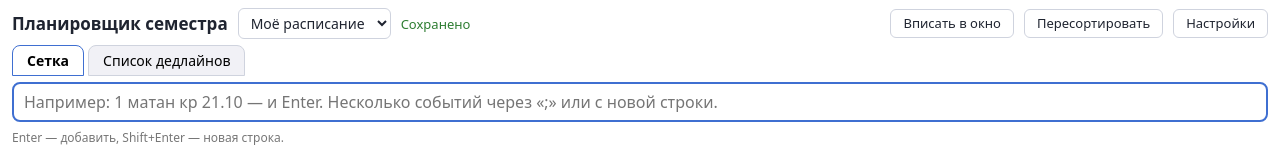
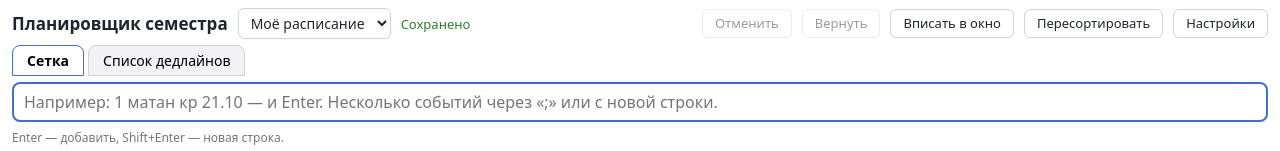
Before and after one commit to d-kh233/semester_schedule, a React (Vite) app: page / in a window 1280 px wide. Shown: the top 151 px of the page. Built offline with nearby package versions, Linux system fonts and the light colour scheme.

Commit message:
Шаг 8: отмена и повтор действий с событиями (кнопки в верхней панели, Ctrl+Z, Ctrl+Y)

```diff
--- a/src/App.tsx
+++ b/src/App.tsx
@@ -17,6 +17,26 @@ export function App() {
     document.addEventListener('visibilitychange', refresh)
     return () => document.removeEventListener('visibilitychange', refresh)
   }, [])
+
+  // Ctrl+Z и Ctrl+Y (и Ctrl+Shift+Z) отменяют и возвращают события; в полях ввода работает обычная отмена
+  const { undo, redo } = data
+  useEffect(() => {
+    const onKey = (e: KeyboardEvent) => {
+      if (!(e.ctrlKey || e.metaKey) || e.altKey) return
+      const target = e.target as HTMLElement | null
+      if (target?.closest('input, textarea, [contenteditable="true"]')) return
+      const key = e.key.toLowerCase()
+      if (key === 'z' && !e.shiftKey) {
+        e.preventDefault()
+        undo()
+      } else if (key === 'y' || (key === 'z' && e.shiftKey)) {
+        e.preventDefault()
+        redo()
+      }
+    }
+    window.addEventListener('keydown', onKey)
+    return () => window.removeEventListener('keydown', onKey)
+  }, [undo, redo])
 
   const { active } = data
 
--- a/src/app/useAppData.ts
+++ b/src/app/useAppData.ts
@@ -18,6 +18,13 @@ import {
   type EventRecord,
 } from '../core/events'
 import { canDeleteLevel, canDeleteType, type DeleteBlock } from '../core/catalogRules'
+import {
+  applyChanges,
+  diffEvents,
+  pushHistory,
+  type HistoryEntry,
+  type HistorySide,
+} from '../core/history'
 import { placeLanes, resetLaneIfSpaceChanged } from '../core/layout'
 import { createSemester, pickActiveId, sortSemesters, type Semester } from '../core/model'
 import type { EventChange } from '../core/parser/apply'
@@ -144,6 +151,26 @@ export function useAppData() {
   const dbRef = useRef<AppDb | null>(null)
   const pending = useRef(0)
   const failed = useRef(false)
+  // Журнал отмены: действия с событиями (новые сверху). Повтор доступен, пока не сделано новое действие
+  const undoRef = useRef<HistoryEntry[]>([])
+  const redoRef = useRef<HistoryEntry[]>([])
+  const [history, setHistory] = useState({ undo: 0, redo: 0 })
+
+  const syncHistory = useCallback(() => {
+    setHistory({ undo: undoRef.current.length, redo: redoRef.current.length })
+  }, [])
+
+  // Записывает одно действие в журнал; новое действие отменяет возможность повтора
+  const recordAction = useCallback(
+    (before: EventRecord[], after: EventRecord[]) => {
+      const changes = diffEvents(before, after)
+      if (changes.length === 0) return
+      undoRef.current = pushHistory(undoRef.current, { changes })
+      redoRef.current = []
+      syncHistory()
+    },
+    [syncHistory],
+  )
 
   const apply = useCallback((next: State) => {
     stateRef.current = next
@@ -335,6 +362,7 @@ export function useAppData() {
     (events: EventRecord[], touched: string[], removed: string[] = []) => {
       const current = stateRef.current
       const placed = placeLanes(events, current.types, nowIso(), { yieldIds: new Set(touched) })
+      recordAction(current.events, placed.events)
       apply({ ...current, events: placed.events })
       const writeIds = new Set([...touched, ...placed.changed.map((e) => e.id)])
       const toWrite = placed.events.filter((e) => writeIds.has(e.id))
@@ -343,7 +371,7 @@ export function useAppData() {
         for (const event of toWrite) await putEvent(db, event)
       })
     },
-    [apply, persist],
+    [apply, persist, recordAction],
   )
 
   // Новое событие (existing = null) или правка существующего. Дорожка и архив при правке сохраняются.
@@ -401,13 +429,41 @@ export function useAppData() {
         semesterId,
       })
       if (placed.changed.length === 0) return
+      recordAction(current.events, placed.events)
       apply({ ...current, events: placed.events })
       persist(async (db) => {
         for (const event of placed.changed) await putEvent(db, event)
       })
     },
-    [apply, persist],
+    [apply, persist, recordAction],
   )
+
+  // Отмена и повтор последнего действия с событиями. Отмена создания убирает событие,
+  // как и кнопка «Отменить» в подсказке после ввода (подтверждено заказчицей).
+  const stepHistory = useCallback(
+    (direction: 'undo' | 'redo') => {
+      const from = direction === 'undo' ? undoRef : redoRef
+      const to = direction === 'undo' ? redoRef : undoRef
+      const entry = from.current[from.current.length - 1]
+      if (!entry) return
+      from.current = from.current.slice(0, -1)
+      to.current = pushHistory(to.current, entry)
+      const side: HistorySide = direction === 'undo' ? 'before' : 'after'
+      const current = stateRef.current
+      apply({ ...current, events: applyChanges(current.events, entry.changes, side) })
+      syncHistory()
+      persist(async (db) => {
+        for (const change of entry.changes) {
+          const value = side === 'before' ? change.before : change.after
+          if (value) await putEvent(db, value)
+          else await deleteEventForever(db, change.id)
+        }
+      })
+    },
+    [apply, persist, syncHistory],
+  )
+  const undo = useCallback(() => stepHistory('undo'), [stepHistory])
+  const redo = useCallback(() => stepHistory('redo'), [stepHistory])
 
   const addSubject = useCallback(
     (name: string, shortName: string, demo: boolean): Subject => {
@@ -620,5 +676,9 @@ export function useAppData() {
     deleteLevel,
     previewBackup,
     restoreBackup,
+    undo,
+    redo,
+    canUndo: history.undo > 0,
+    canRedo: history.redo > 0,
   }
 }
--- /dev/null
+++ b/src/core/history.ts
@@ -0,0 +1,69 @@
+// Журнал отмены: что изменилось в событиях при одном действии. Чистая логика, без браузера и хранилища.
+
+import type { EventRecord } from './events'
+
+// Одна запись: событие до и после действия (null — события тогда не было)
+export interface EventChange {
+  id: string
+  before: EventRecord | null
+  after: EventRecord | null
+}
+
+// Одно действие пользователя: все изменения событий, которые оно сделало
+export interface HistoryEntry {
+  changes: EventChange[]
+}
+
+export type HistorySide = 'before' | 'after'
+
+// Сколько действий помним; старые просто уходят из журнала
+export const HISTORY_LIMIT = 100
+
+function sameRecord(a: EventRecord, b: EventRecord): boolean {
+  return JSON.stringify(a) === JSON.stringify(b)
+}
+
+// Сравнивает два состояния списка событий по id и возвращает только то, что поменялось
+export function diffEvents(before: EventRecord[], after: EventRecord[]): EventChange[] {
+  const beforeById = new Map(before.map((e) => [e.id, e]))
+  const afterById = new Map(after.map((e) => [e.id, e]))
+  const ids = new Set([...beforeById.keys(), ...afterById.keys()])
+  const changes: EventChange[] = []
+  for (const id of ids) {
+    const old = beforeById.get(id) ?? null
+    const next = afterById.get(id) ?? null
+    if (old !== null && next !== null && sameRecord(old, next)) continue
+    if (old === null && next === null) continue
+    changes.push({ id, before: old, after: next })
+  }
+  return changes
+}
+
+// Ставит события в состояние «до» или «после» действия. Остальные события не трогает.
+export function applyChanges(
+  events: EventRecord[],
+  changes: EventChange[],
+  side: HistorySide,
+): EventRecord[] {
+  const target = new Map(changes.map((c) => [c.id, side === 'before' ? c.before : c.after]))
+  const result: EventRecord[] = []
+  const seen = new Set<string>()
+  for (const event of events) {
+    seen.add(event.id)
+    if (!target.has(event.id)) {
+      result.push(event)
+      continue
+    }
+    const value = target.get(event.id)
+    if (value) result.push(value)
+  }
+  for (const [id, value] of target) {
+    if (value && !seen.has(id)) result.push(value)
+  }
+  return result
+}
+
+// Новый стек отмены: действие сверху, старые записи обрезаются
+export function pushHistory(stack: HistoryEntry[], entry: HistoryEntry): HistoryEntry[] {
+  return [...stack, entry].slice(-HISTORY_LIMIT)
+}
--- a/src/i18n/ru.ts
+++ b/src/i18n/ru.ts
@@ -23,6 +23,10 @@ export const ru = {
     gridTab: 'Сетка',
     deadlines: 'Список дедлайнов',
     settings: 'Настройки',
+    undo: 'Отменить',
+    redo: 'Вернуть',
+    undoTitle: 'Отменить последнее действие (Ctrl+Z)',
+    redoTitle: 'Вернуть отменённое (Ctrl+Y)',
   },
   settings: {
     title: 'Настройки',
--- a/src/ui/layout/TopBar.tsx
+++ b/src/ui/layout/TopBar.tsx
@@ -18,6 +18,10 @@ interface Props {
   view: View
   onViewChange: (view: View) => void
   onOpenSettings: () => void
+  onUndo: () => void
+  onRedo: () => void
+  canUndo: boolean
+  canRedo: boolean
   // Строка ввода занимает всю ширину панели
   children: ReactNode
 }
@@ -34,6 +38,10 @@ export function TopBar({
   view,
   onViewChange,
   onOpenSettings,
+  onUndo,
+  onRedo,
+  canUndo,
+  canRedo,
   children,
 }: Props) {
   const [confirmResort, setConfirmResort] = useState(false)
@@ -63,6 +71,26 @@ export function TopBar({
           {ru.save[saveState]}
         </span>
         <span className="topbar__spacer" />
+        <button
+          type="button"
+          className="btn"
+          data-testid="undo"
+          title={ru.topbar.undoTitle}
+          disabled={!canUndo}
+          onClick={onUndo}
+        >
+          {ru.topbar.undo}
+        </button>
+        <button
+          type="button"
+          className="btn"
+          data-testid="redo"
+          title={ru.topbar.redoTitle}
+          disabled={!canRedo}
+          onClick={onRedo}
+        >
+          {ru.topbar.redo}
+        </button>
         {view === 'grid' && confirmResort ? (
           <span role="group" aria-label={ru.grid.resort} className="topbar__confirm">
             {ru.grid.resortConfirm}
--- a/src/ui/layout/Workspace.tsx
+++ b/src/ui/layout/Workspace.tsx
@@ -136,6 +136,10 @@ export function Workspace({
         view={view}
         onViewChange={onViewChange}
         onOpenSettings={() => onSettingsOpenChange(true)}
+        onUndo={data.undo}
+        onRedo={data.redo}
+        canUndo={data.canUndo}
+        canRedo={data.canRedo}
       >
         <QuickInput engine={engine} />
       </TopBar>
```
Also changed, not shown: 2 other files (tests, documents, lock files or other folders).
